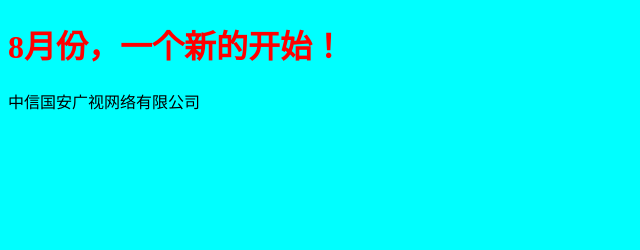
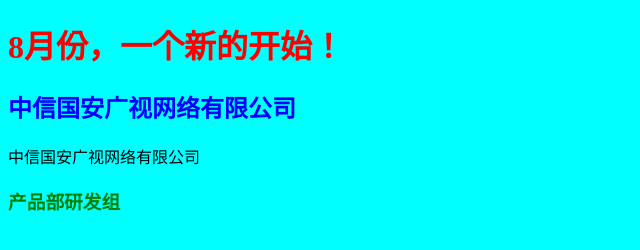
Before and after one commit to dreamgilr/zhongxin, a plain HTML site: page index.html in a window 1280 px wide. Shown: the whole page, without its empty margins (0-640 px from the left). Drawn offline with Linux system fonts and the light colour scheme.

Commit message:
第三次修改

```diff
--- a/css/index.css
+++ b/css/index.css
@@ -1,5 +1,11 @@
 h1{
     color: red;
+}
+h2{
+    color: blue;
+}
+h3{
+    color: green;
 }
  body{
      background-color: #00ffff;
--- a/index.html
+++ b/index.html
@@ -9,6 +9,8 @@
 </head>
 <body>
     <h1>8月份，一个新的开始！</h1>
+    <h2>中信国安广视网络有限公司</h2>
     <p>中信国安广视网络有限公司</p>
+    <h3>产品部研发组</h3>
 </body>
 </html>
```
